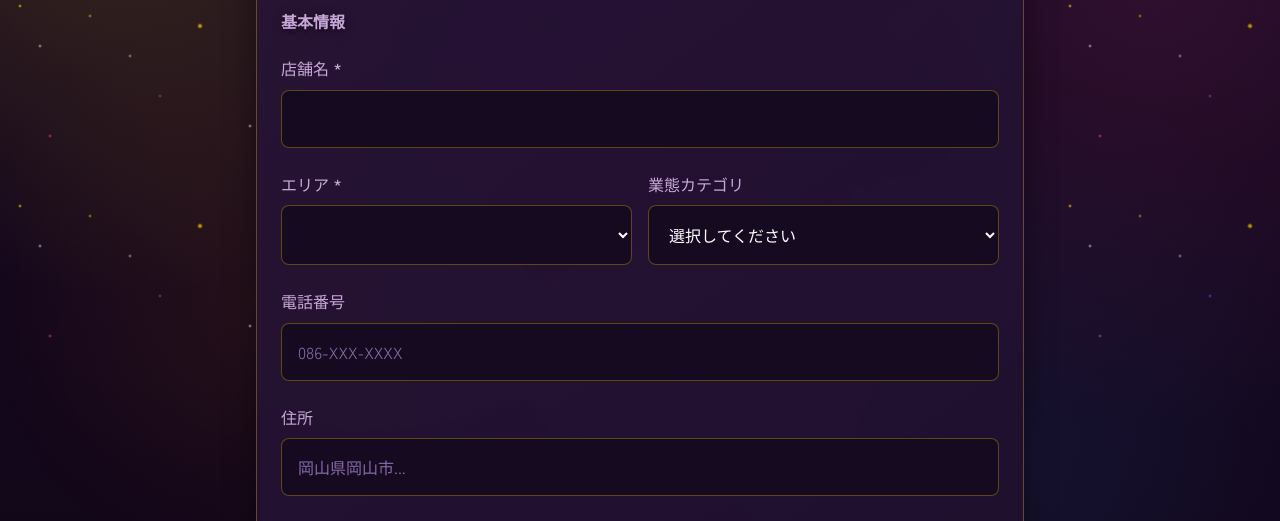
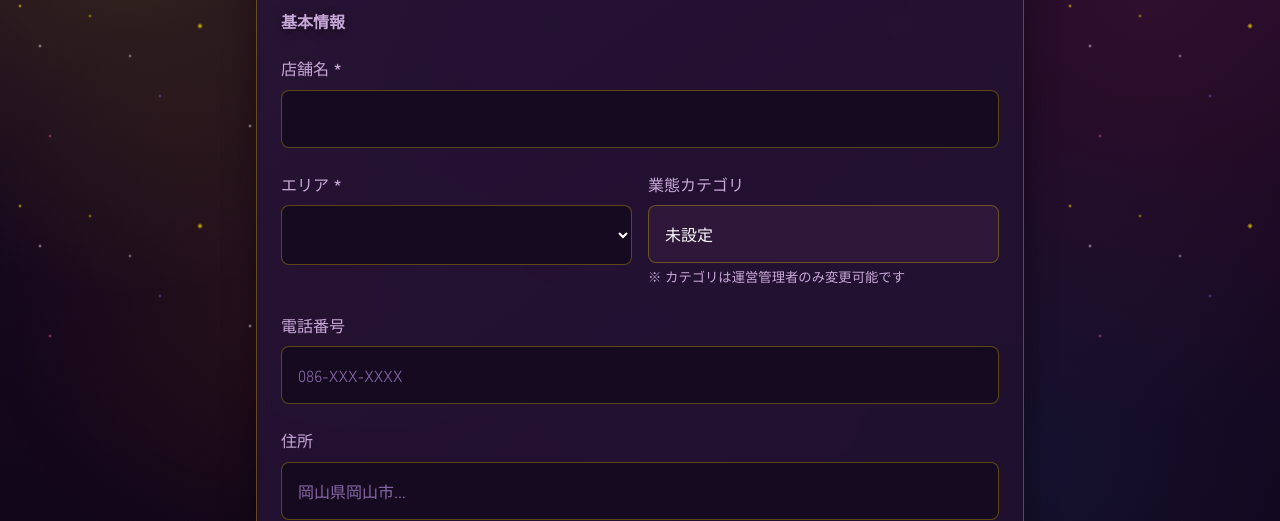
Before and after one commit to unoa14171241-cmd/night-walk, a Python web app: template app/templates/shop_admin/edit.html in a window 1280 px wide. Shown: the part 259-780 px from the top of the page. Run offline with Jinja, Linux system fonts and the light colour scheme; the template is opened without the code that fills it, so the values that code supplies are empty.

Commit message:
fix: Restrict category editing to admin only

```diff
--- a/app/routes/shop_admin.py
+++ b/app/routes/shop_admin.py
@@ -174,7 +174,8 @@ def edit():
         shop.business_hours = request.form.get('business_hours', '').strip()
         shop.price_range = request.form.get('price_range', '').strip()
         shop.description = request.form.get('description', '').strip()
-        shop.category = request.form.get('category', '')
+        # カテゴリは管理者のみ変更可能（店舗側では変更不可）
+        # shop.category = request.form.get('category', '')
         shop.tags = request.form.get('tags', '').strip()
         shop.is_published = request.form.get('is_published') == 'on'
         shop.is_featured = request.form.get('is_featured') == 'on'
--- a/app/templates/shop_admin/edit.html
+++ b/app/templates/shop_admin/edit.html
@@ -47,15 +47,14 @@
                 </div>
 
                 <div class="form-group">
-                    <label class="form-label" for="category">業態カテゴリ</label>
-                    <select id="category" name="category" class="form-control">
-                        <option value="">選択してください</option>
-                        {% for cat in categories %}
-                        <option value="{{ cat }}" {% if shop.category == cat %}selected{% endif %}>
-                            {{ category_labels[cat] }}
-                        </option>
-                        {% endfor %}
-                    </select>
+                    <label class="form-label">業態カテゴリ</label>
+                    <input type="text"
+                           class="form-control"
+                           value="{{ shop.category_label or '未設定' }}"
+                           disabled
+                           readonly
+                           style="background: var(--color-bg-elevated); cursor: not-allowed;">
+                    <small class="text-muted">※ カテゴリは運営管理者のみ変更可能です</small>
                 </div>
             </div>
 
```
Also changed, not shown: 1 other file.
